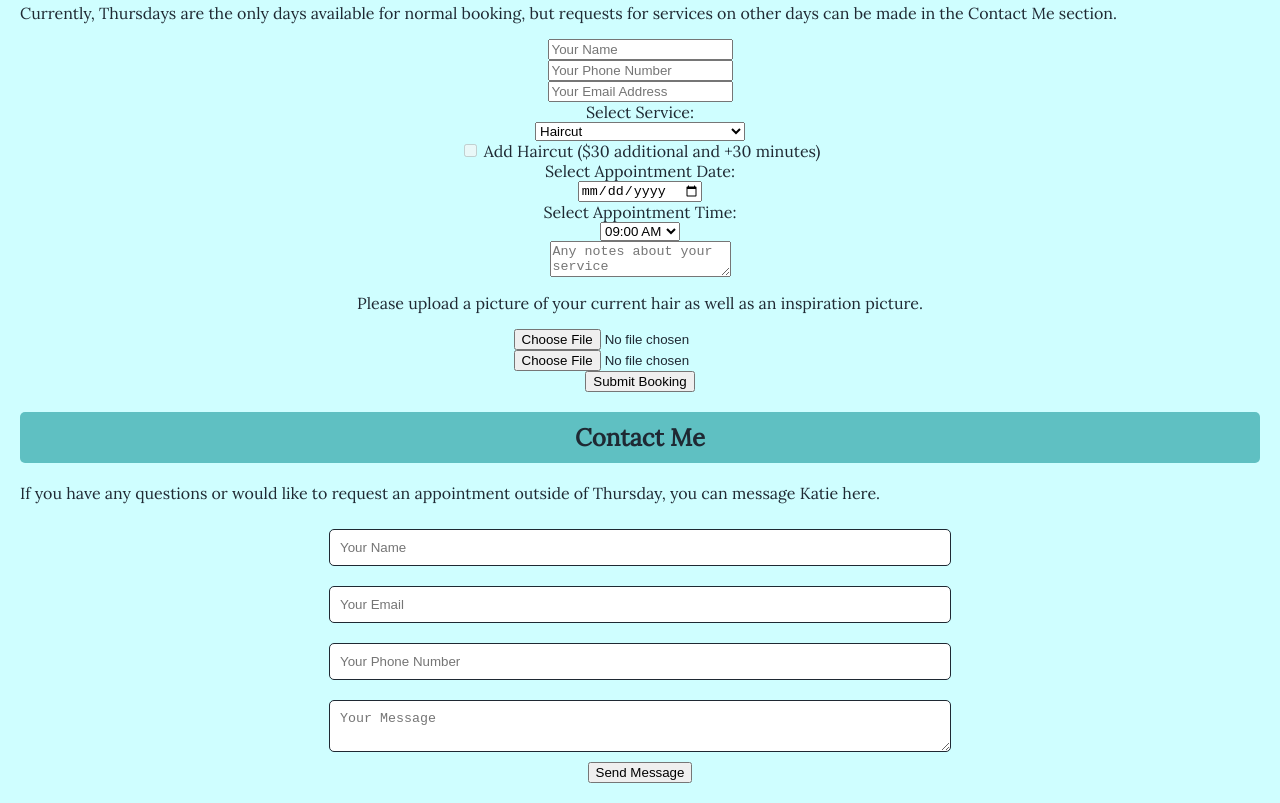
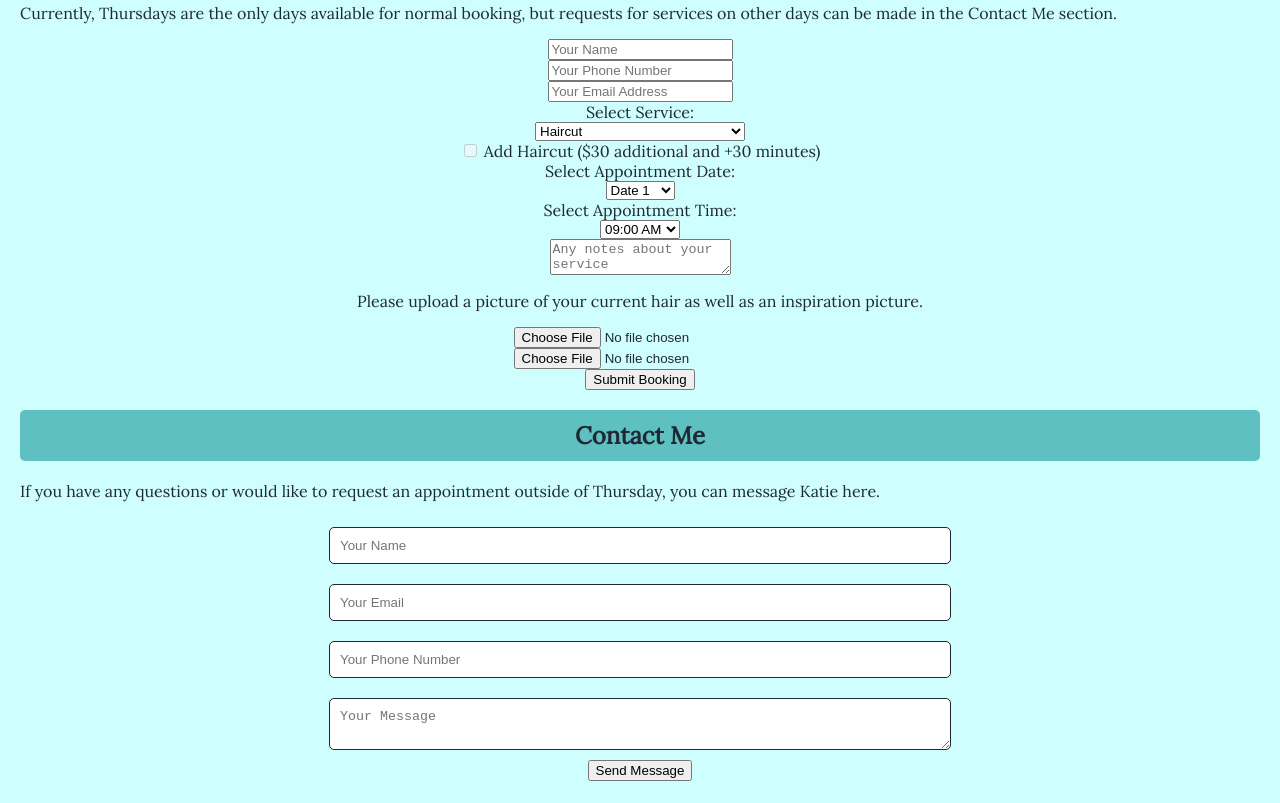
Before and after one commit to Sandonman/KTJ-Hair-Site, a plain HTML site: page index.html in a window 1280 px wide. Shown: the part 2131-2934 px from the top of the page. Drawn offline with Linux system fonts and the light colour scheme.

```diff
--- a/index.html
+++ b/index.html
@@ -226,7 +226,20 @@
                 Add Haircut ($30 additional and +30 minutes)
             </label>
             <label for="appointment-date">Select Appointment Date:</label>
-            <input type="date" id="appointment-date" required>
+            <select id="appointment-date" required>
+                <option value="thursday1">Date 1</option>
+                <option value="thursday2">Date 2</option>
+                <option value="thursday3">Date 3</option>
+                <option value="thursday4">Date 4</option>
+                <option value="thursday5">Date 5</option>
+                <option value="thursday6">Date 6</option>
+                <option value="thursday7">Date 7</option>
+                <option value="thursday8">Date 8</option>
+                <option value="thursday9">Date 9</option>
+                <option value="thursday10">Date 10</option>
+                <option value="thursday11">Date 11</option>
+                <option value="thursday12">Date 12</option>
+            </select>
             <label for="appointment-time">Select Appointment Time:</label>
             <select id="appointment-time" required>
                 <option value="09:00">09:00 AM</option>
```
